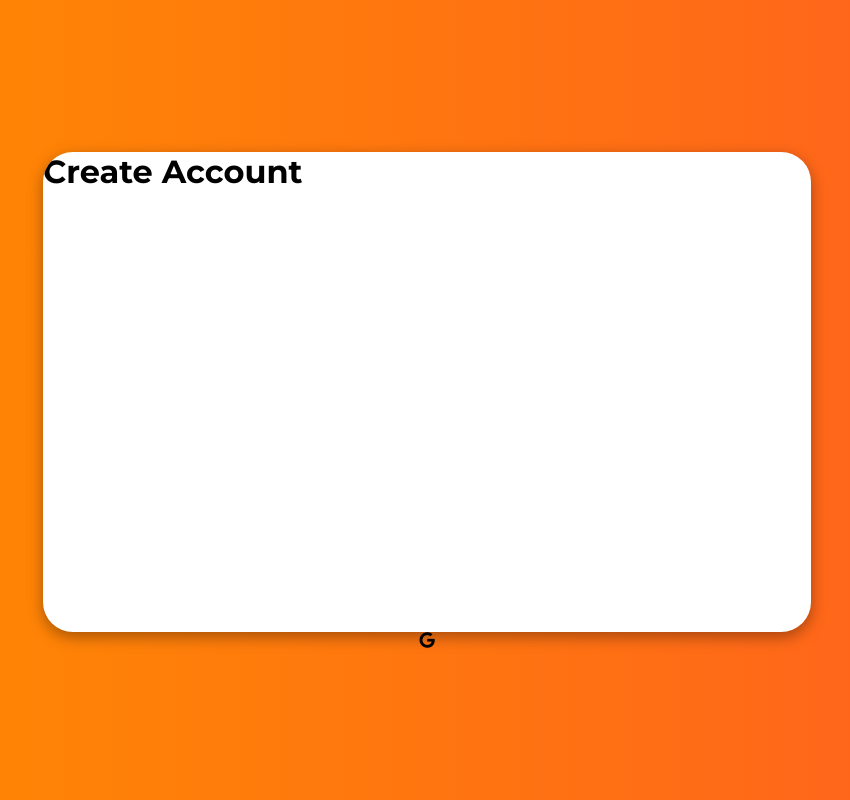
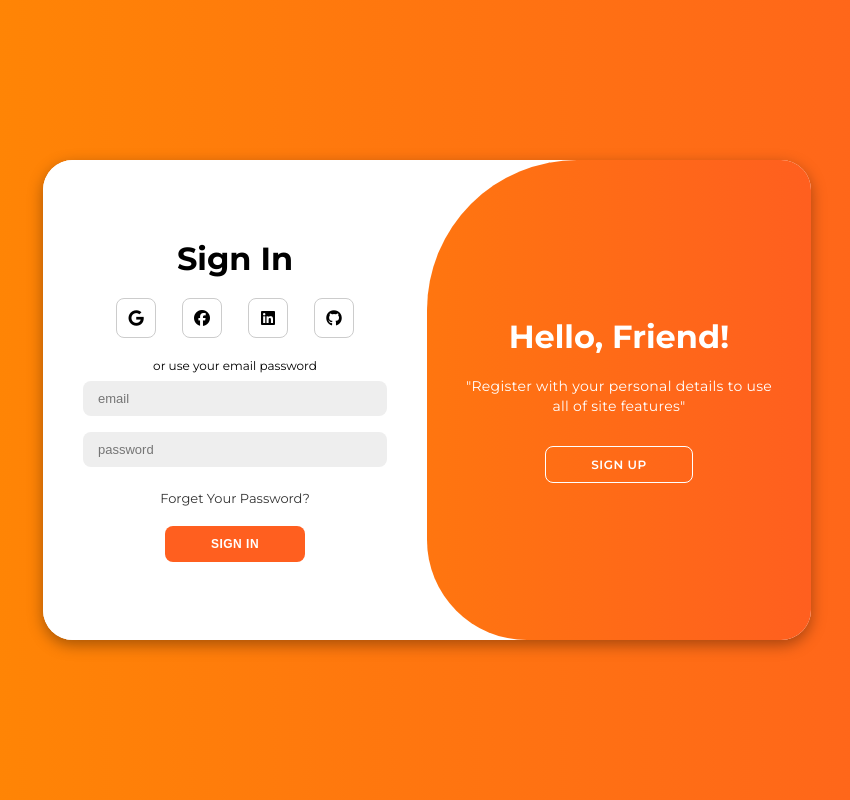
Before and after one commit to Riyaachoudhary/Animated-login-page, a plain HTML site: page index.html in a window 1280 px wide. Shown: the whole page, without its empty margins (213-1063 px from the left). Drawn offline with Linux system fonts and the light colour scheme.

Commit message:
final code

```diff
--- a/index.html
+++ b/index.html
@@ -13,18 +13,78 @@
 <body>
 
     <div class="container">
+        <input type="checkbox" id="toggle" class="toggle-checkbox hidden">
+
         <div class="form-container sign-up">
             <form>
                 <h1>Create Account</h1>
                 <div class="social-icons">
-                    <div class="icons"></div>
+                    <div class="icons">
+                        <i class="fa-brands fa-google"></i>
+                    </div>
+                    <div class="icons">
+                        <i class="fa-brands fa-facebook"></i>
+                    </div>
+                    <div class="icons">
+                        <i class="fa-brands fa-linkedin"></i>
+                    </div>
+                    <div class="icons">
+                        <i class="fa-brands fa-github"></i>
+                    </div>
                 </div>
+                <span> or use your email for registeration</span>
+                <input placeholder="name" type="text">
+                <input placeholder="email" type="email">
+                <input placeholder="password" type="password">
+                <button type="submit">Sign Up</button>
             </form>
         </div>
-        <div class="form-container sign-in"></div>
+
+
+        <div class="form-container sign-in">
+              <form>
+                <h1>Sign In</h1>
+                <div class="social-icons">
+                    <div class="icons">
+                        <i class="fa-brands fa-google"></i>
+                    </div>
+                    <div class="icons">
+                        <i class="fa-brands fa-facebook"></i>
+                    </div>
+                    <div class="icons">
+                        <i class="fa-brands fa-linkedin"></i>
+                    </div>
+                    <div class="icons">
+                        <i class="fa-brands fa-github"></i>
+                    </div>
+                </div>
+                <span>or use your email password</span>
+                <input placeholder="email" type="email">
+                <input placeholder="password" type="password">
+                <a href="#">Forget Your Password?</a>
+                <button>Sign In</button>
+            </form>
+        </div>
+
+
+        <div class="toggle-container">
+            <div class="toggle">
+                <div class="toggle-panel toggle-left">
+                    <h1>Welcome Back</h1>
+                    <p>Enter your personal details to use all of site features</p>
+                    <label for="toggle">Sign In</label>
+                </div>
+
+                <div class="toggle-panel toggle-right">
+                    <h1>Hello, Friend!</h1>
+                    <p>"Register with your personal details to use all of site features"</p>
+                    <label for="toggle">Sign Up</label>
+                </div>
+            </div>
+        </div>
 
 
     </div>
-    <i class="fa-brands fa-google"></i>
+
 </body>
 </html>
--- a/style.css
+++ b/style.css
@@ -1,4 +1,4 @@
- *{
+* {
 	padding: 0;
 	margin: 0;
 	box-sizing: border-box;
@@ -23,5 +23,178 @@ body {
 		max-width: 100%;
 		min-height: 480px;
 
+		.form-container {
+			position: absolute;
+			top: 0;
+			height: 100%;
+			transition: all 0.6s ease-in-out;
+		}
+		.sign-in {
+			left: 0;
+			width: 50%;
+			z-index: 2;
+		}
+		.sign-up {
+			left: 0;
+			width: 50%;
+			opacity: 0;
+			z-index: 1;
+		}
+
+		form {
+			background-color: #fff;
+			display: flex;
+			align-items: center;
+			justify-content: center;
+			flex-direction: column;
+			padding: 0 40px;
+			height: 100%;
+
+			.social-icons {
+				display: flex;
+				align-items: center;
+				justify-content: center;
+				gap: 20px;
+				margin: 20px 0px;
+
+				.icons {
+					border: 1px solid #ccc;
+					border-radius: 20%;
+					display: inline-flex;
+					justify-content: center;
+					align-items: center;
+					margin: 0 3px;
+					width: 40px;
+					height: 40px;
+				}
+			}
+			span {
+				font-size: 12px;
+			}
+			input {
+				background-color: #eee;
+				border: none;
+				margin: 8px 0;
+				padding: 10px 15px;
+				font-size: 13px;
+				border-radius: 8px;
+				width: 100%;
+				outline: none;
+			}
+			a {
+				color: #333;
+				font-size: 13px;
+				text-decoration: none;
+				margin: 15px 0 10px;
+			}
+			button {
+				background-color: #ff5f1f;
+				color: #fff;
+				font-size: 12px;
+				padding: 10px 45px;
+				border: 1px solid transparent;
+				border-radius: 8px;
+				font-weight: 600;
+				letter-spacing: 0.5px;
+				text-transform: uppercase;
+				margin-top: 10px;
+				cursor: pointer;
+			}
+		}
+
+		p {
+			font-size: 14px;
+			line-height: 20px;
+			letter-spacing: 0.3px;
+			margin: 20px 0;
+		}
+
+		.toggle-container {
+			position: absolute;
+			top: 0;
+			left: 50%;
+			width: 50%;
+			height: 100%;
+			overflow: hidden;
+			transition: all 0.6s ease-in-out;
+			border-radius: 150px 0 0 100px;
+			z-index: 1000;
+
+			.toggle {
+				background: linear-gradient(to right, #ff8c00, #ff5f1f);
+				color: #fff;
+				position: relative;
+				left: -100%;
+				height: 100%;
+				width: 200%;
+				transform: translateX(0);
+				transition: all 0.6s ease-in-out;
+
+				.toggle-panel {
+					position: absolute;
+					width: 50%;
+					height: 100%;
+					display: flex;
+					align-items: center;
+					justify-content: center;
+					flex-direction: column;
+					padding: 0 30px;
+					text-align: center;
+					top: 0;
+					transform: translateX(0);
+					transition: all 0.6s ease-in-out;
+
+					label {
+						background-color: transparent;
+						border-color: #fff;
+						color: #fff;
+						font-size: 12px;
+						padding: 10px 45px;
+						border: 1px solid #fff;
+						border-radius: 8px;
+						font-weight: 600;
+						letter-spacing: 0.5px;
+						text-transform: uppercase;
+						margin-top: 10px;
+						cursor: pointer;
+					}
+				}
+				.toggle-left {
+					transform: translateX(-200%);
+				}
+				.toggle-right {
+					right: 0;
+					transform: translateX(0);
+				}
+			}
+		}
+
+		.toggle-checkbox:checked ~ .toggle-container {
+			transform: translateX(-100%);
+			border-radius: 0px 150px 100px 0px;
+		}
+		.toggle-checkbox:checked ~ .toggle-container .toggle {
+			transform: translateX(50%);
+		}
+		.toggle-checkbox:checked ~ .toggle-container .toggle-right {
+			transform: translateX(200%);
+		}
+		.toggle-checkbox:checked ~ .toggle-container .toggle-left {
+			transform: translateX(0);
+		}
+		.toggle-checkbox:checked ~ .sign-up {
+			z-index: 5;
+			opacity: 1;
+			transform: translateX(100%);
+		}
+		.toggle-checkbox:checked ~ .sign-in {
+			z-index: 1;
+			opacity: 0;
+			transform: translateX(100%);
+		}
 	}
 }
+
+.hidden {
+	display: none;
+}
```
